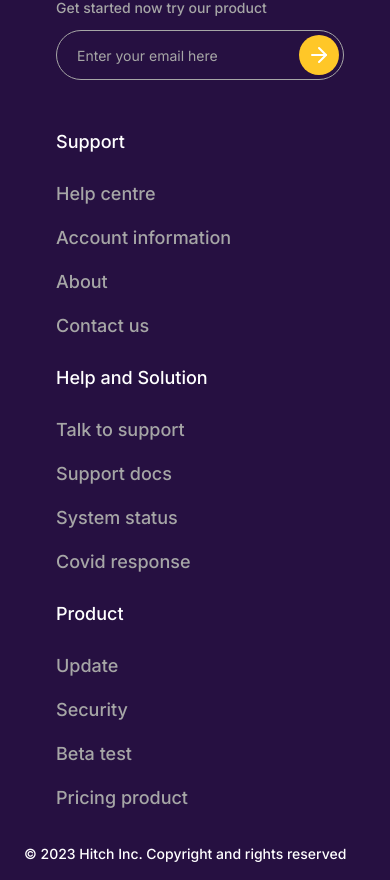
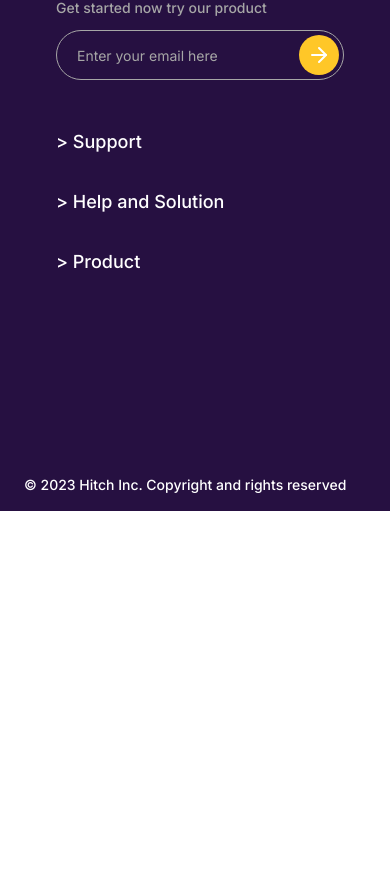
Before and after one commit to opencodeiiita/Hitch-Frontend, a Next.js app: page /home in a window 390 px wide. Shown: the part 2198-3078 px from the top of the page. After the commit the page ends 2709 px from the top, so only its background shows below. Built offline with nearby package versions, Linux system fonts and the light colour scheme.

Commit message:
feat: footer accordion on mobile

```diff
--- a/src/components/home/Footer.jsx
+++ b/src/components/home/Footer.jsx
@@ -1,7 +1,7 @@
 const Footer=()=>
 {
     return (
-        <footer className='bg-primary-dark px-32 py-20 mt-2 max-sm:px-6 max-sm:pt-12 max-sm:pb-4'>
+        <footer className='bg-primary-dark px-32 py-20 mt-2 max-sm:px-6 max-sm:pt-12 max-sm:pb-4 max-sm:min-h-[75vh] max-sm:relative'>
             <main className='flex justify-between pr-6 max-xl:grid max-xl:grid-cols-2 max-xl:gap-y-6 max-sm:grid-cols-1 max-sm:ml-8 max-sm:pr-0'>
                 <section className='space-y-7 mr-[15%] max-xl:col-span-2 max-sm:col-span-1 max-sm:space-y-3 max-sm:mr-0 max-sm:mb-6'>
                     <h1 className='text-[#FFC728] text-5xl font-semibold max-sm:text-6xl max-sm:font-bold'>Hitch</h1>
@@ -16,30 +16,30 @@ const Footer=()=>
                         </button>
                     </aside>
                 </section>
-                <ul className='text-text text-lg font-medium grid grid-cols-1 gap-y-4'>
-                    <li className='text-white mb-2'>Support</li>
-                    <li className='hover:underline hover:cursor-pointer'>Help centre</li>
-                    <li className='hover:underline hover:cursor-pointer'>Account information</li>
-                    <li className='hover:underline hover:cursor-pointer'>About</li>
-                    <li className='hover:underline hover:cursor-pointer'>Contact us</li>
+                <ul className='text-text text-lg font-medium grid grid-cols-1 gap-y-4 group max-sm:max-w-fit'>
+                    <li className='text-white mb-2 group-hover:text-[#FFC728]'><span className="hidden max-sm:inline-block group-hover:rotate-90 transition-all ease-linear">{'>'}</span> Support</li>
+                    <li className='hover:underline hover:cursor-pointer max-sm:hidden group-hover:block max-sm:ml-4'>Help centre</li>
+                    <li className='hover:underline hover:cursor-pointer max-sm:hidden group-hover:block max-sm:ml-4'>Account information</li>
+                    <li className='hover:underline hover:cursor-pointer max-sm:hidden group-hover:block max-sm:ml-4'>About</li>
+                    <li className='hover:underline hover:cursor-pointer max-sm:hidden group-hover:block max-sm:ml-4'>Contact us</li>
                 </ul>
-                <ul className='text-text text-lg font-medium grid grid-cols-1 gap-y-4'>
-                    <li className='text-white mb-2'>Help and Solution</li>
-                    <li className='hover:underline hover:cursor-pointer'>Talk to support</li>
-                    <li className='hover:underline hover:cursor-pointer'>Support docs</li>
-                    <li className='hover:underline hover:cursor-pointer'>System status</li>
-                    <li className='hover:underline hover:cursor-pointer'>Covid response</li>
+                <ul className='text-text text-lg font-medium grid grid-cols-1 gap-y-4 group'>
+                    <li className='text-white mb-2 group-hover:text-[#FFC728]'><span className="hidden max-sm:inline-block group-hover:rotate-90 transition-all ease-linear">{'>'}</span> Help and Solution</li>
+                    <li className='hover:underline hover:cursor-pointer max-sm:hidden group-hover:block max-sm:ml-4'>Talk to support</li>
+                    <li className='hover:underline hover:cursor-pointer max-sm:hidden group-hover:block max-sm:ml-4'>Support docs</li>
+                    <li className='hover:underline hover:cursor-pointer max-sm:hidden group-hover:block max-sm:ml-4'>System status</li>
+                    <li className='hover:underline hover:cursor-pointer max-sm:hidden group-hover:block max-sm:ml-4'>Covid response</li>
                 </ul>
-                <ul className='text-text text-lg font-medium grid grid-cols-1 gap-y-4 '>
-                    <li className='text-white mb-2'>Product</li>
-                    <li className='hover:underline hover:cursor-pointer'>Update</li>
-                    <li className='hover:underline hover:cursor-pointer'>Security</li>
-                    <li className='hover:underline hover:cursor-pointer'>Beta test</li>
-                    <li className='hover:underline hover:cursor-pointer'>Pricing product</li>
+                <ul className='text-text text-lg font-medium grid grid-cols-1 gap-y-4 group'>
+                    <li className='text-white mb-2 group-hover:text-[#FFC728]'><span className="hidden max-sm:inline-block group-hover:rotate-90 transition-all ease-linear">{'>'}</span> Product</li>
+                    <li className='hover:underline hover:cursor-pointer max-sm:hidden group-hover:block max-sm:ml-4'>Update</li>
+                    <li className='hover:underline hover:cursor-pointer max-sm:hidden group-hover:block max-sm:ml-4'>Security</li>
+                    <li className='hover:underline hover:cursor-pointer max-sm:hidden group-hover:block max-sm:ml-4'>Beta test</li>
+                    <li className='hover:underline hover:cursor-pointer max-sm:hidden group-hover:block max-sm:ml-4'>Pricing product</li>
                 </ul>
             </main>
 
-            <aside className='flex justify-around mt-14 max-sm:mt-8'>
+            <aside className='flex justify-around mt-14 max-sm:mt-8 max-sm:absolute max-sm:bottom-4'>
                 <span className='text-white text-lg font-medium flex-grow max-sm:text-sm'>© 2023 Hitch Inc. Copyright and rights reserved</span>
                 <span className='text-white text-lg font-medium hover:cursor-pointer hover:underline max-md:hidden'>Terms and Condtions</span>
                 <span className='text-text text-lg font-medium -mt-1 px-2 max-lg:hidden'>.</span>
```
